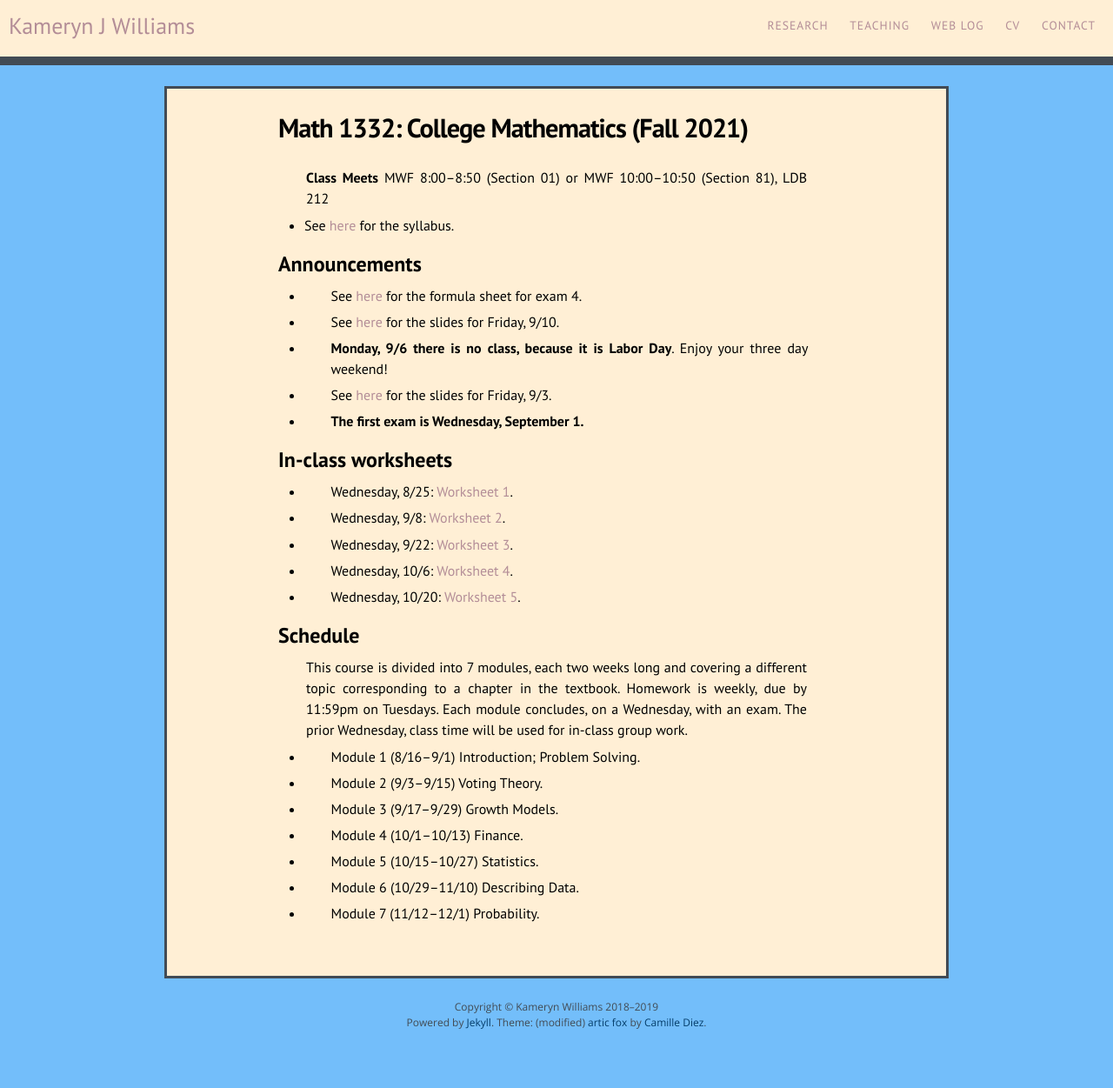
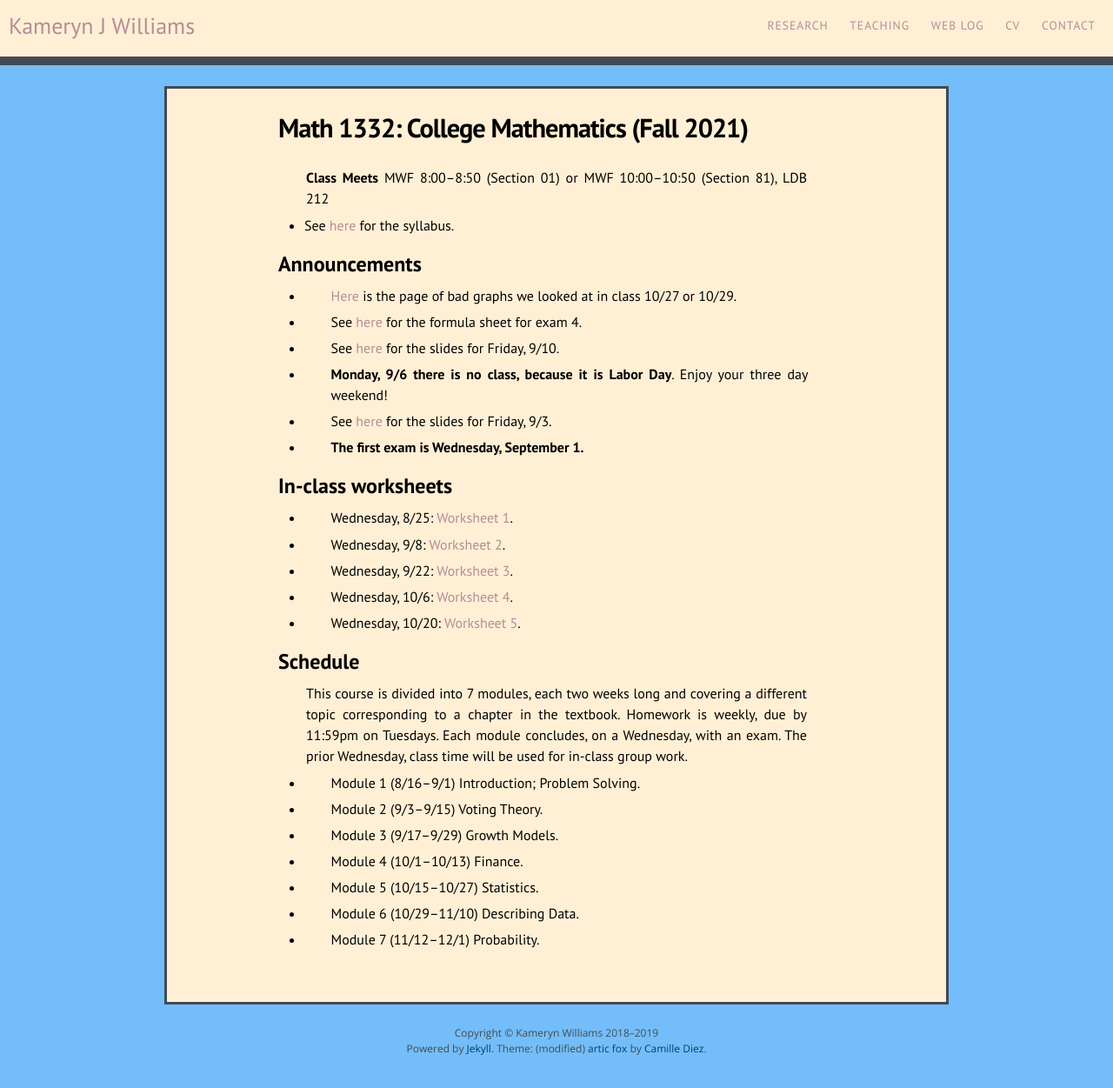
Before and after one commit to kamerynjw/kamerynjw.github.io, a Jekyll site: the page built from teaching/2021/math1332.md, in a window 1280 px wide. Shown: the whole page at 87% size. Built offline with Jekyll 4.4.1, drawn with Linux system fonts in a browser that asks for light colours; nearby versions of some CDN libraries; before the commit the page ends 1221 px from its top, so only the background shows below that.

Commit message:
link to bad graphs

```diff
--- a/teaching/2021/math1332.md
+++ b/teaching/2021/math1332.md
@@ -10,6 +10,8 @@ permalink: /teaching/2021/math1332/
 
 Announcements
 -------------
+
+* [Here]({{ page.url }}bad-graphs/) is the page of bad graphs we looked at in class 10/27 or 10/29.
 
 * See [here]({{ page.url }}formulas4.pdf) for the formula sheet for exam 4.
 
```
